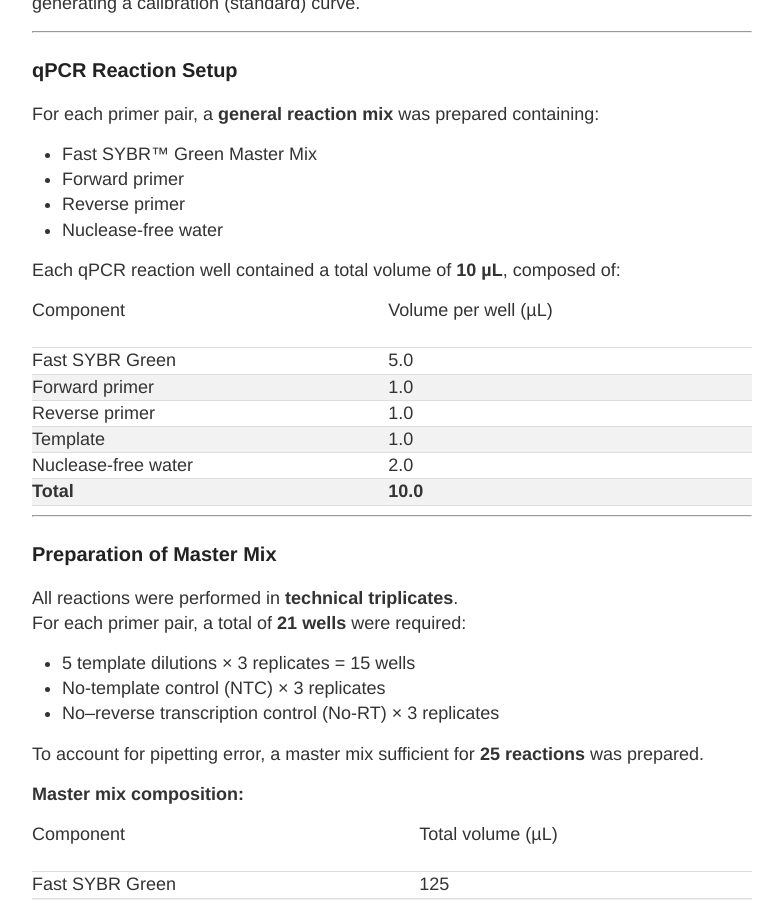
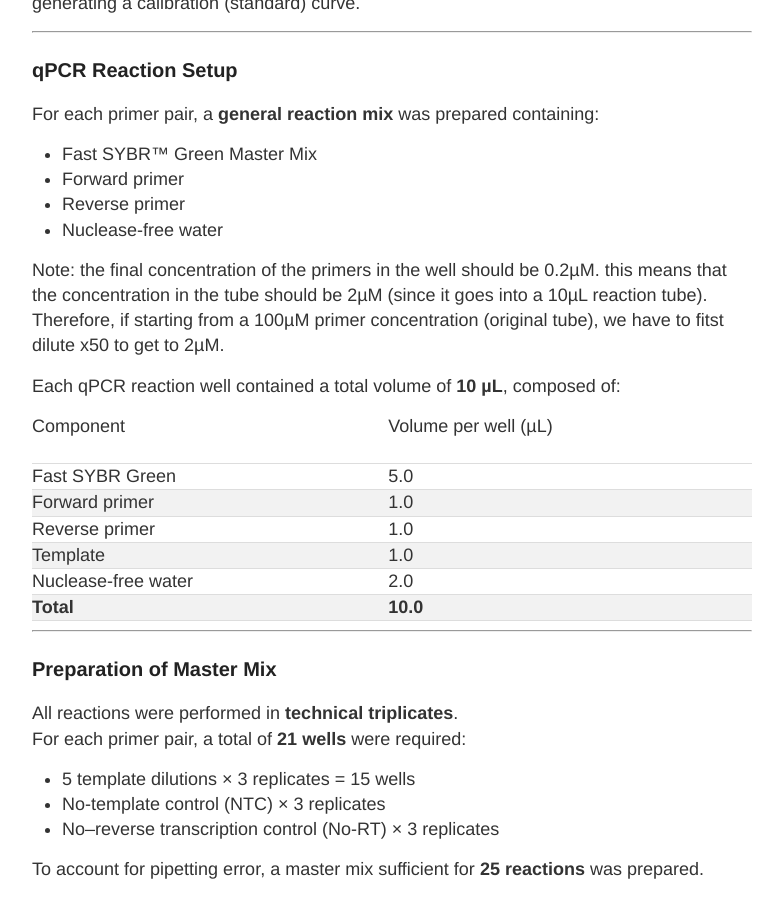
Before and after one commit to OfekRainish/OfekRainish_notebook, a Jekyll site: the page built from _posts/2025-12-22-qPCR Primer Calibration and Efficiency Testing.md, in a window 1280 px wide and 900 px high, scrolled down 1491 px. Shown: the whole window, without its empty margins (248-1031 px from the left). Built offline with Jekyll 4.4.1, drawn with Linux system fonts in a browser that asks for light colours; our own code applies the rules of GitHub Pages for plain Markdown files; a file with an impossible date is left out.

Commit message:
Update 2025-12-22-qPCR Primer Calibration and Efficiency Testing.md

```diff
--- a/_posts/2025-12-22-qPCR Primer Calibration and Efficiency Testing.md
+++ b/_posts/2025-12-22-qPCR Primer Calibration and Efficiency Testing.md
@@ -41,6 +41,8 @@ For each primer pair, a **general reaction mix** was prepared containing:
 - Forward primer
 - Reverse primer
 - Nuclease-free water
+
+Note: the final concentration of the primers in the well should be 0.2µM. this means that the concentration in the tube should be 2µM (since it goes into a 10µL reaction tube). Therefore, if starting from a 100µM primer concentration (original tube), we have to fitst dilute x50 to get to 2µM.
 
 Each qPCR reaction well contained a total volume of **10 µL**, composed of:
 
```
